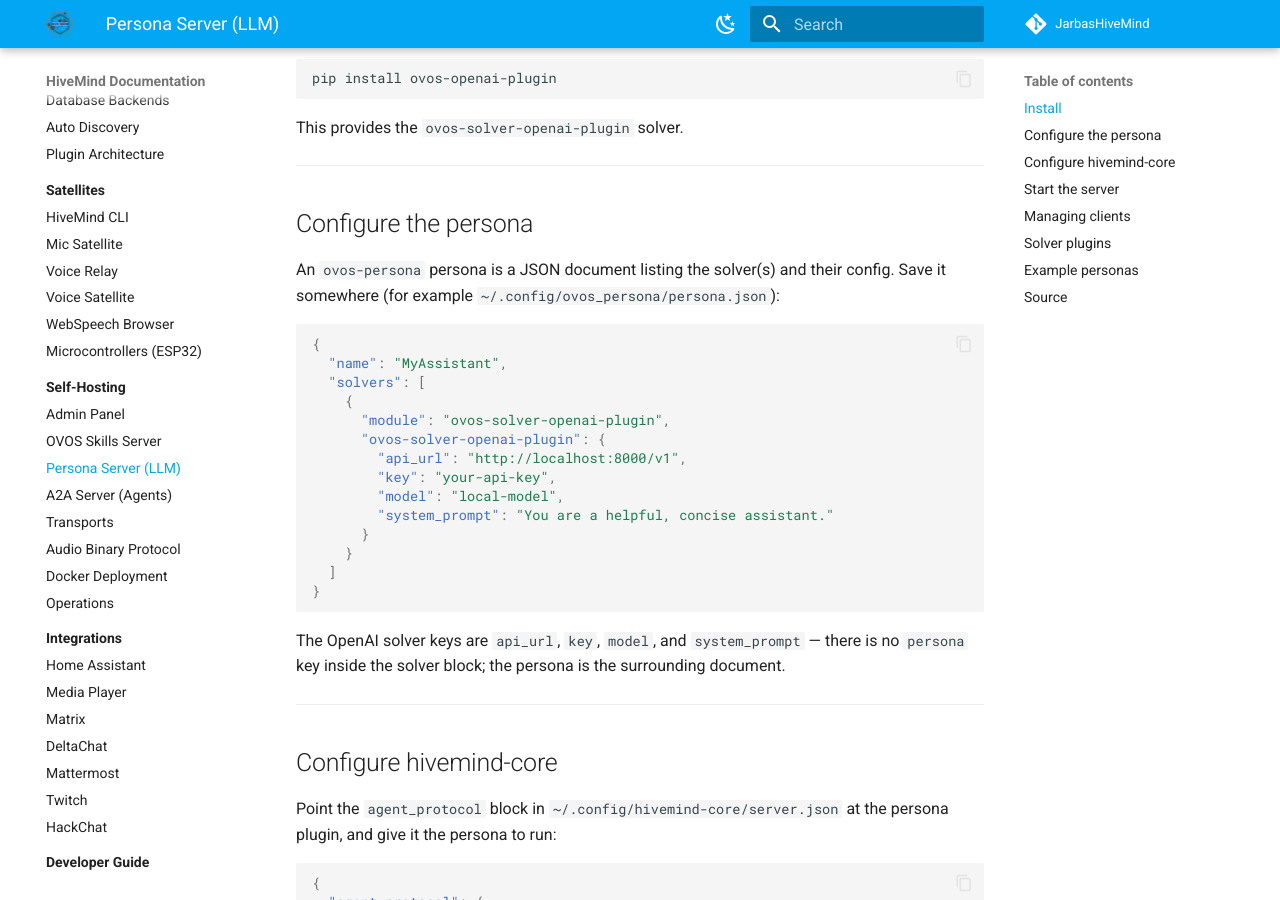
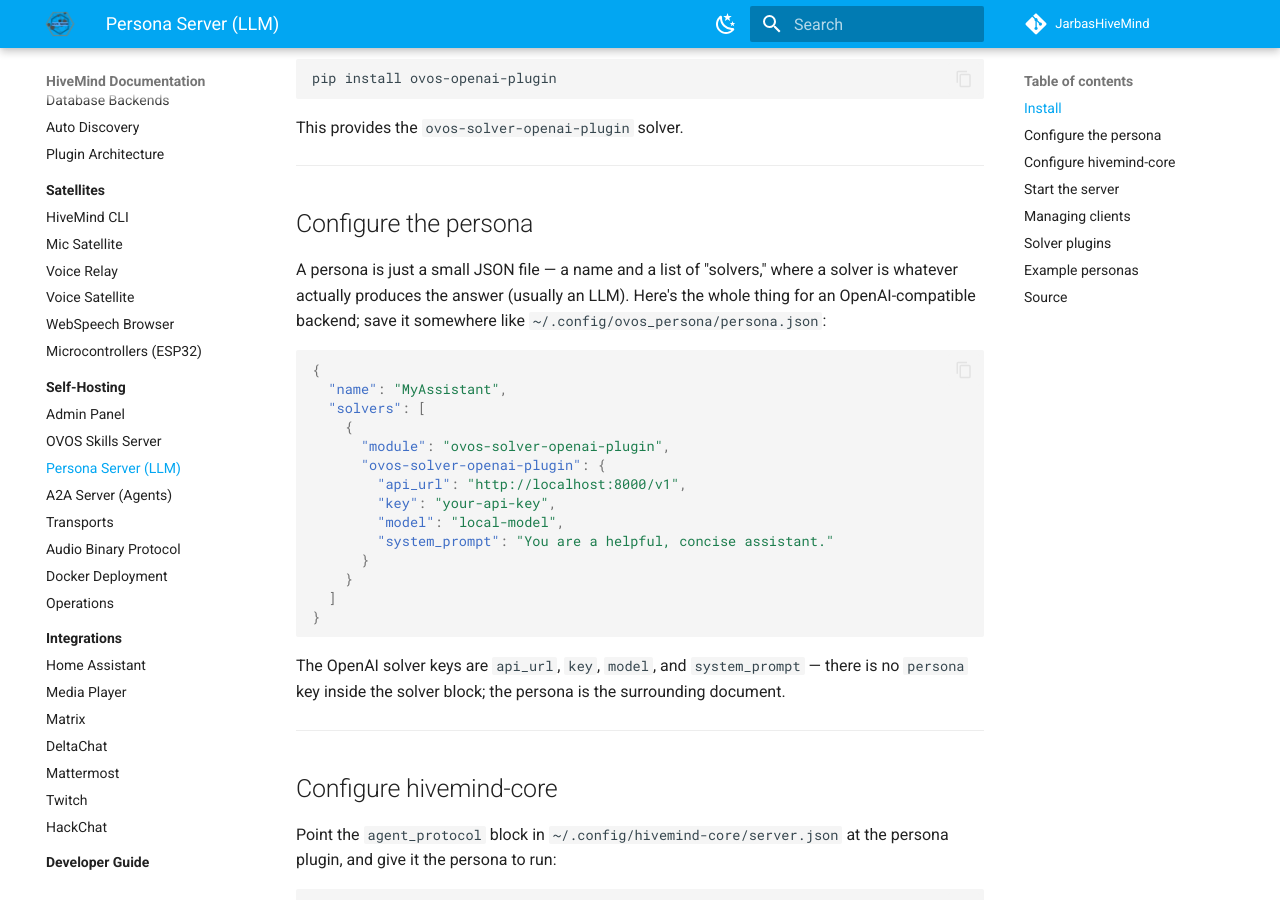
Before and after one commit to JarbasHiveMind/HiveMind-community-docs, an MkDocs documentation site: the page built from docs/server/persona-server.md, in a window 1280 px wide and 900 px high, scrolled down 856 px. Built offline with MkDocs 1.6.1 and Material for MkDocs 9.7.7, drawn with Linux system fonts in a browser that asks for light colours; some of the changed text lies outside the part shown.

Commit message:
docs: weave narrative through persona, a2a, and satellite audio-flow blocks
Co-Authored-By: Claude Opus 4.8 <noreply@anthropic.com>

````diff
--- a/docs/server/persona-server.md
+++ b/docs/server/persona-server.md
@@ -39,8 +39,9 @@ This provides the `ovos-solver-openai-plugin` solver.
 
 ## Configure the persona
 
-An `ovos-persona` persona is a JSON document listing the solver(s) and their config.
-Save it somewhere (for example `~/.config/ovos_persona/persona.json`):
+A persona is just a small JSON file — a name and a list of "solvers," where a solver is
+whatever actually produces the answer (usually an LLM). Here's the whole thing for an
+OpenAI-compatible backend; save it somewhere like `~/.config/ovos_persona/persona.json`:
 
 ```json
 {
@@ -130,6 +131,10 @@ Any `ovos-solver-*` plugin can back the persona. Common ones:
 
 ## Example personas
 
+The persona file is where you decide *who* your assistant talks to. Swapping from a cloud
+model to one running on your own machine is a one-line change — the `api_url`. Two ends of
+that spectrum:
+
 **Local LLM via LocalAI / Ollama** (same OpenAI solver, pointed at a local `api_url`):
 
 ```json
````
Also changed, not shown: docs/satellites/mic-satellite.md (+4 -0 lines), docs/satellites/voice-relay.md (+4 -0 lines), docs/satellites/voice-sat.md (+4 -1 lines), docs/server/a2a-server.md (+2 -1 lines).
